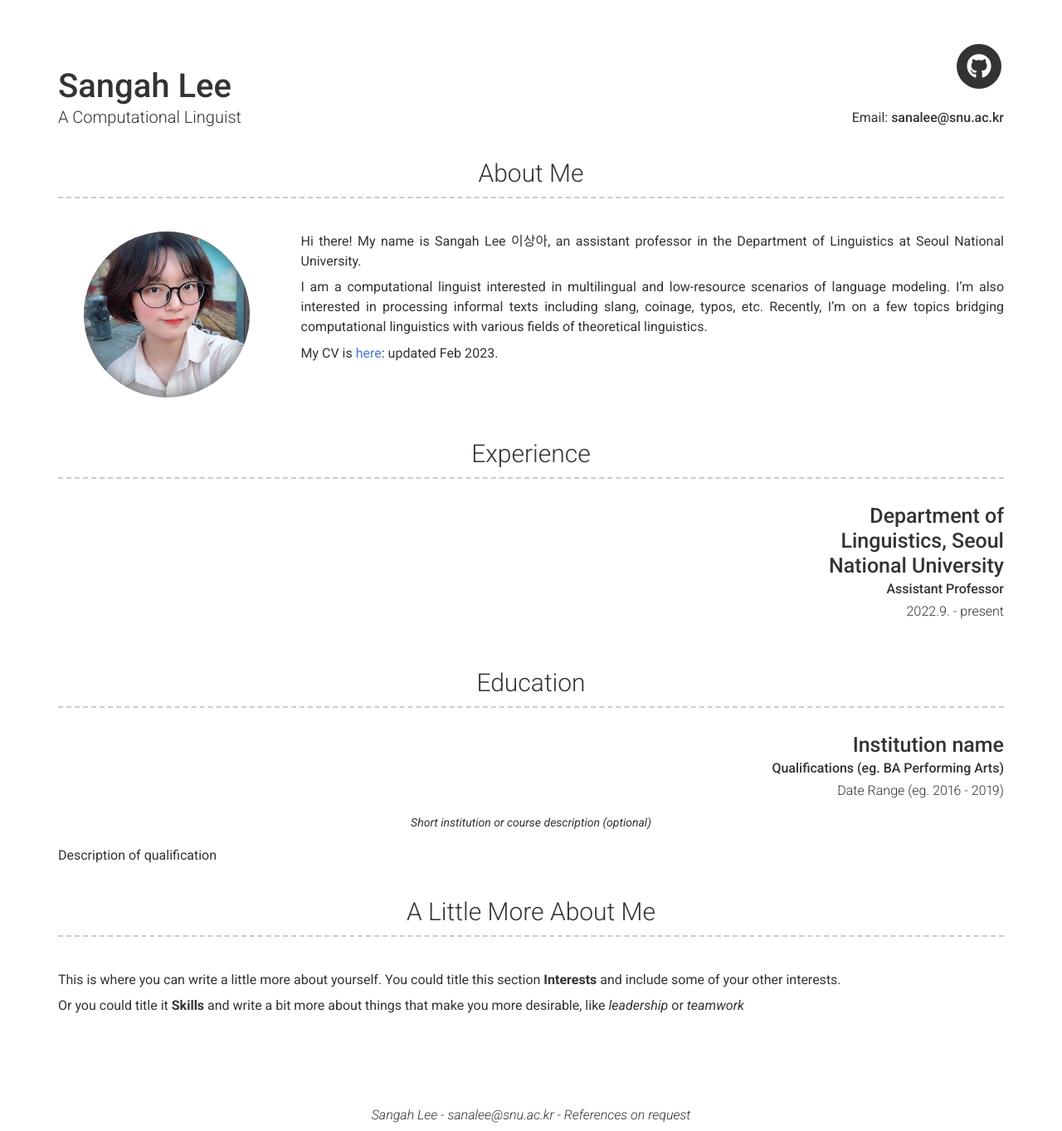
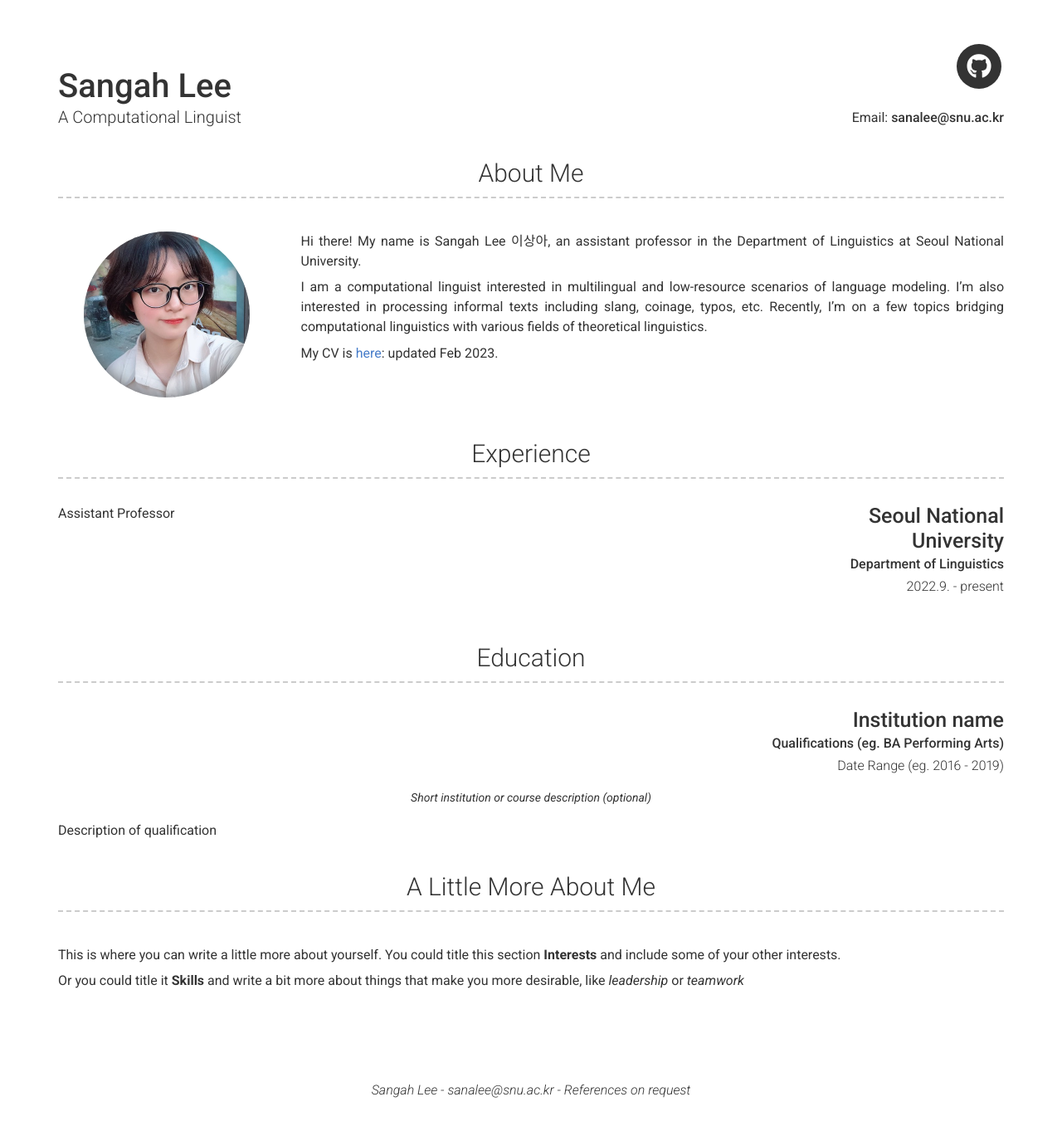
Before and after one commit to sanajlee/sanajlee.github.io, a Jekyll site: the page built from index.md, in a window 1280 px wide. Shown: the whole page at 83% size. Built offline with Jekyll 4.4.1, drawn with Linux system fonts in a browser that asks for light colours; nearby versions of some CDN libraries; after the commit the page ends 1333 px from its top, so only the background shows below that; some of the changed lines change nothing that is shown.

Commit message:
2023.03.13.

```diff
--- a/_config.yml
+++ b/_config.yml
@@ -64,10 +64,11 @@ content:
     layout: list
     content:
       - layout: right
-        title: Department of Linguistics, Seoul National University
-        sub_title: Assistant Professor
+        title: Seoul National University
+        sub_title: Department of Linguistics
         caption: 2022.9. - present
-
+        description: | # this will include new lines to allow paragraphs
+          Assistant Professor
 
   - title: Education
     layout: list
```
